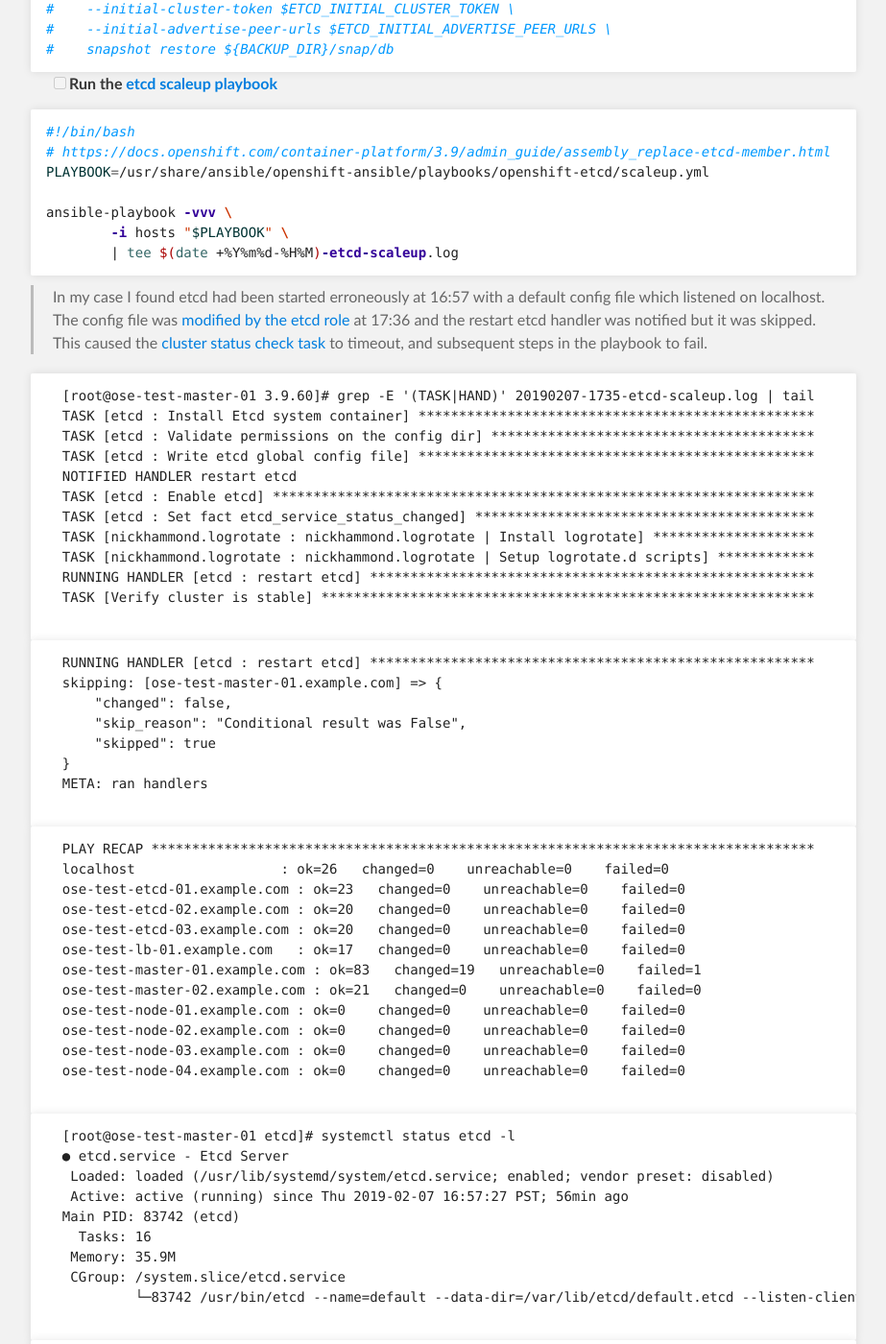
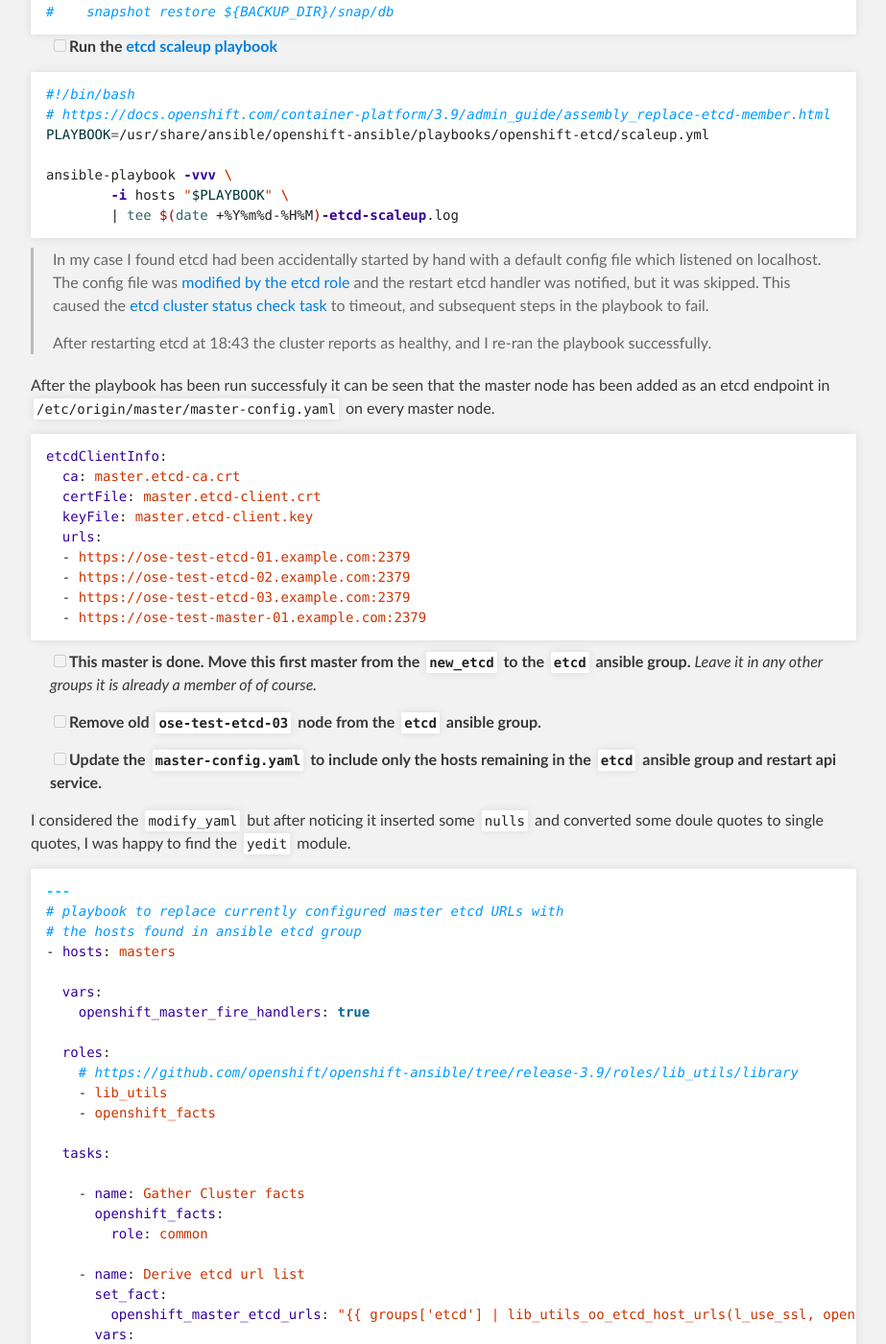
Before and after one commit to dlbewley/dlbewley.github.io, a Jekyll site: the page built from _posts/2019-02-08-Migration-of-Etcd-to-Masters-for-OpenShift-3.9-Upgrade-to-3.10.md, in a window 1280 px wide and 1400 px high, scrolled down 2165 px. Shown: the whole window at 96% size, without its empty margins (188-1111 px from the left). Built offline with Jekyll 4.4.1, drawn with Linux system fonts in a browser that asks for light colours; comment, search, counter and statistics services are not loaded; the repository's description, which GitHub fills in, is left out; some of the changed text lies outside the part shown.

Commit message:
remove notes about failure

```diff
--- a/_posts/2019-02-08-Migration-of-Etcd-to-Masters-for-OpenShift-3.9-Upgrade-to-3.10.md
+++ b/_posts/2019-02-08-Migration-of-Etcd-to-Masters-for-OpenShift-3.9-Upgrade-to-3.10.md
@@ -10,8 +10,6 @@ tags:
 
 As of OpenShift Container Platform 3.10 etcd is expected to run in [static pods](https://docs.openshift.com/container-platform/3.10/release_notes/ocp_3_10_release_notes.html#ocp-310-control-plane-changes) on the master nodes in the control plane. You may have a deployed an HA cluster with dedicated etcd nodes managed with systemd. How do you migrate the this new architecture?
 
-_This is WIP!_
-
 **Assumptions:**
 
 - You are running OCP 3.9
@@ -22,9 +20,9 @@ _This is WIP!_
 **Outline:**
 
 - Backup etcd
-- Scale up etcd to include Master nodes
-- Configure cluster to use new etcd endpoints
-- Scale down etcd to remove Etcd nodes
+- Scale up Etcd cluster to include Master nodes
+- Configure Openshift Masters to ignore the old Etcd nodes
+- Scale down etcd cluster to remove old Etcd nodes
 
 # Detailed Steps #
 
@@ -115,68 +114,10 @@ ansible-playbook -vvv \
 {% endraw %}{% endhighlight %}
 
 
-> In my case I found etcd had been started erroneously at 16:57 with a default config file which listened on localhost. The config file was [modified by the etcd role](https://github.com/openshift/openshift-ansible/blob/release-3.9/roles/etcd/tasks/main.yml#L119) at 17:36 and the restart etcd handler was notified but it was skipped.  This caused the [cluster status check task](https://github.com/openshift/openshift-ansible/blob/release-3.9/playbooks/openshift-etcd/private/scaleup.yml#L51) to timeout, and subsequent steps in the playbook to fail.
-
-  {% highlight plain %}{% raw %}
-  [root@ose-test-master-01 3.9.60]# grep -E '(TASK|HAND)' 20190207-1735-etcd-scaleup.log | tail
-  TASK [etcd : Install Etcd system container] *************************************************
-  TASK [etcd : Validate permissions on the config dir] ****************************************
-  TASK [etcd : Write etcd global config file] *************************************************
-  NOTIFIED HANDLER restart etcd
-  TASK [etcd : Enable etcd] *******************************************************************
-  TASK [etcd : Set fact etcd_service_status_changed] ******************************************
-  TASK [nickhammond.logrotate : nickhammond.logrotate | Install logrotate] ********************
-  TASK [nickhammond.logrotate : nickhammond.logrotate | Setup logrotate.d scripts] ************
-  RUNNING HANDLER [etcd : restart etcd] *******************************************************
-  TASK [Verify cluster is stable] *************************************************************
-  {% endraw %}{% endhighlight %}
-
-  {% highlight plain %}{% raw %}
-  RUNNING HANDLER [etcd : restart etcd] *******************************************************
-  skipping: [ose-test-master-01.example.com] => {
-      "changed": false,
-      "skip_reason": "Conditional result was False",
-      "skipped": true
-  }
-  META: ran handlers
-  {% endraw %}{% endhighlight %}
-
-  {% highlight plain %}{% raw %}
-  PLAY RECAP **********************************************************************************
-  localhost                  : ok=26   changed=0    unreachable=0    failed=0
-  ose-test-etcd-01.example.com : ok=23   changed=0    unreachable=0    failed=0
-  ose-test-etcd-02.example.com : ok=20   changed=0    unreachable=0    failed=0
-  ose-test-etcd-03.example.com : ok=20   changed=0    unreachable=0    failed=0
-  ose-test-lb-01.example.com   : ok=17   changed=0    unreachable=0    failed=0
-  ose-test-master-01.example.com : ok=83   changed=19   unreachable=0    failed=1
-  ose-test-master-02.example.com : ok=21   changed=0    unreachable=0    failed=0
-  ose-test-node-01.example.com : ok=0    changed=0    unreachable=0    failed=0
-  ose-test-node-02.example.com : ok=0    changed=0    unreachable=0    failed=0
-  ose-test-node-03.example.com : ok=0    changed=0    unreachable=0    failed=0
-  ose-test-node-04.example.com : ok=0    changed=0    unreachable=0    failed=0
-  {% endraw %}{% endhighlight %}
-
-  {% highlight plain %}{% raw %}
-  [root@ose-test-master-01 etcd]# systemctl status etcd -l
-  ● etcd.service - Etcd Server
-   Loaded: loaded (/usr/lib/systemd/system/etcd.service; enabled; vendor preset: disabled)
-   Active: active (running) since Thu 2019-02-07 16:57:27 PST; 56min ago
-  Main PID: 83742 (etcd)
-    Tasks: 16
-   Memory: 35.9M
-   CGroup: /system.slice/etcd.service
-           └─83742 /usr/bin/etcd --name=default --data-dir=/var/lib/etcd/default.etcd --listen-client-urls=http://localhost:2379
-  {% endraw %}{% endhighlight %}
-
-  {% highlight plain %}{% raw %}
-  [root@ose-test-master-01 etcd]# ls -l /etc/etcd/etcd.conf*
-  -rw-r--r--. 1 root root 1634 Feb  7 17:36 /etc/etcd/etcd.conf
-  -rw-r--r--. 1 root root 1686 Jan 14 05:02 /etc/etcd/etcd.conf.34879.2019-02-07@17:36:37~
-  {% endraw %}{% endhighlight %}
-
-> After restarting etcd at 18:43 the cluster reports as healthy.
-
-- [ ] **Re-run scaleup playbook allowing it to complete now that above has been rectified.**
+> In my case I found etcd had been accidentally started by hand with a default config file which listened on localhost. The config file was [modified by the etcd role](https://github.com/openshift/openshift-ansible/blob/release-3.9/roles/etcd/tasks/main.yml#L119) and the restart etcd handler was notified, but it was skipped.  This caused the [etcd cluster status check task](https://github.com/openshift/openshift-ansible/blob/release-3.9/playbooks/openshift-etcd/private/scaleup.yml#L51) to timeout, and subsequent steps in the playbook to fail.
+>
+> After restarting etcd at 18:43 the cluster reports as healthy, and I re-ran the playbook successfully.
+>
 
 After the playbook has been run successfuly it can be seen that the master node has been added as an etcd endpoint in `/etc/origin/master/master-config.yaml` on every master node.
 
@@ -197,7 +138,7 @@ etcdClientInfo:
 
 - [ ] **Remove old `ose-test-etcd-03` node from the `etcd` ansible group.**
 
-- [ ] **Update the `master-config.yaml` to include only the hosts remaining in the `etcd` ansible group**
+- [ ] **Update the `master-config.yaml` to include only the hosts remaining in the `etcd` ansible group and restart api service.**
 
 I considered the [`modify_yaml`](https://github.com/openshift/openshift-ansible/blob/release-3.9/roles/lib_utils/library/modify_yaml.py) but after noticing it inserted some `nulls` and converted some doule quotes to single quotes, I was happy to find the [`yedit`](https://github.com/openshift/openshift-ansible/blob/release-3.9/roles/lib_utils/library/yedit.py) module.
 
@@ -243,8 +184,6 @@ I considered the [`modify_yaml`](https://github.com/openshift/openshift-ansible/
 {% endraw %}{% endhighlight %}
 
 
-- [ ] **Restart API on masters `systemctl restart atomic-openshift-master-api`**
-
 - [ ] **Verify OpenShift operation**
 
 - [ ] **Remove old `ose-test-etcd-03` node from etcd cluster.**
```
Also changed, not shown: other parts of _posts/2019-02-08-Migration-of-Etcd-to-Masters-for-OpenShift-3.9-Upgrade-to-3.10.md (+5 -4 lines).
